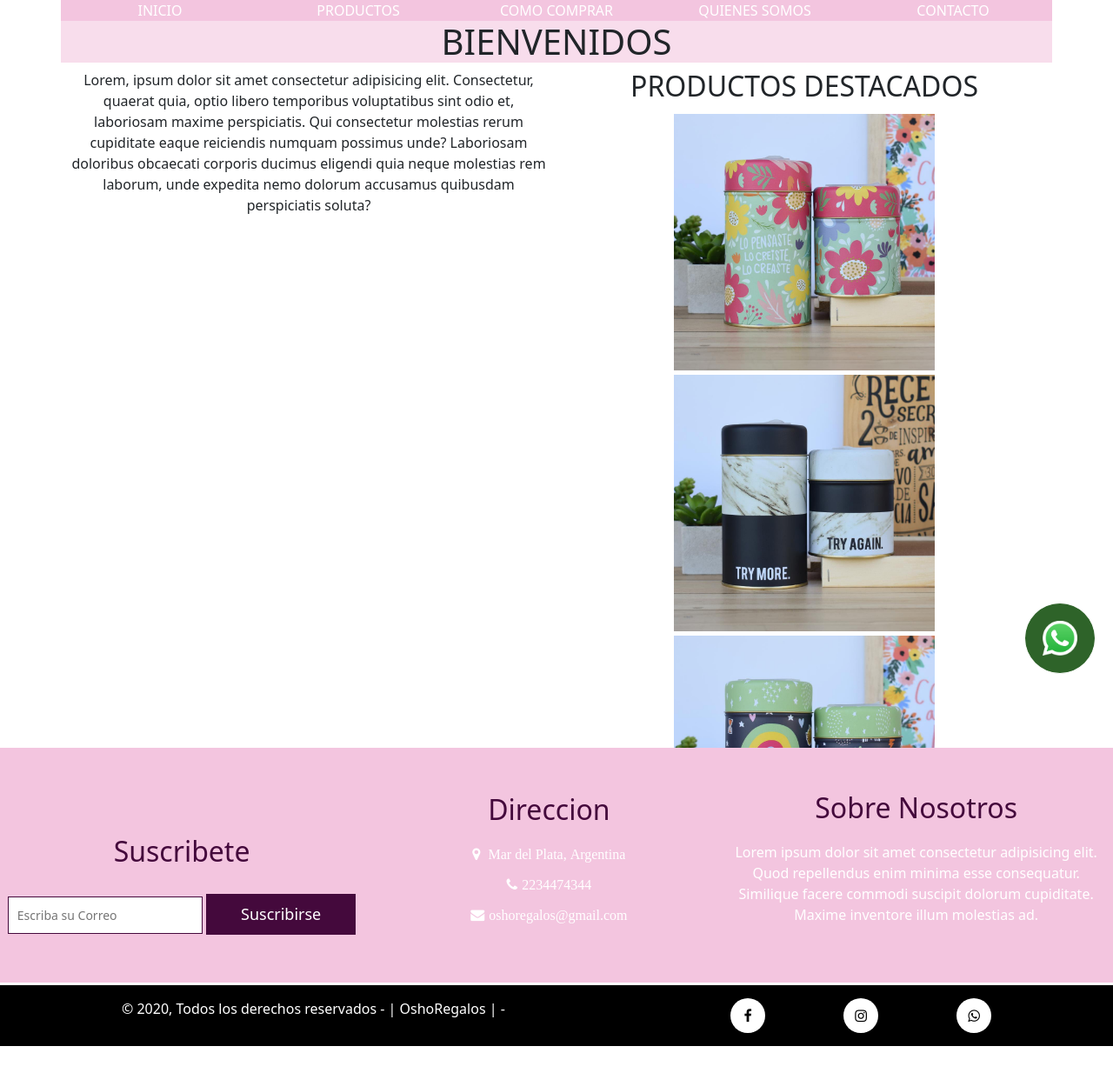
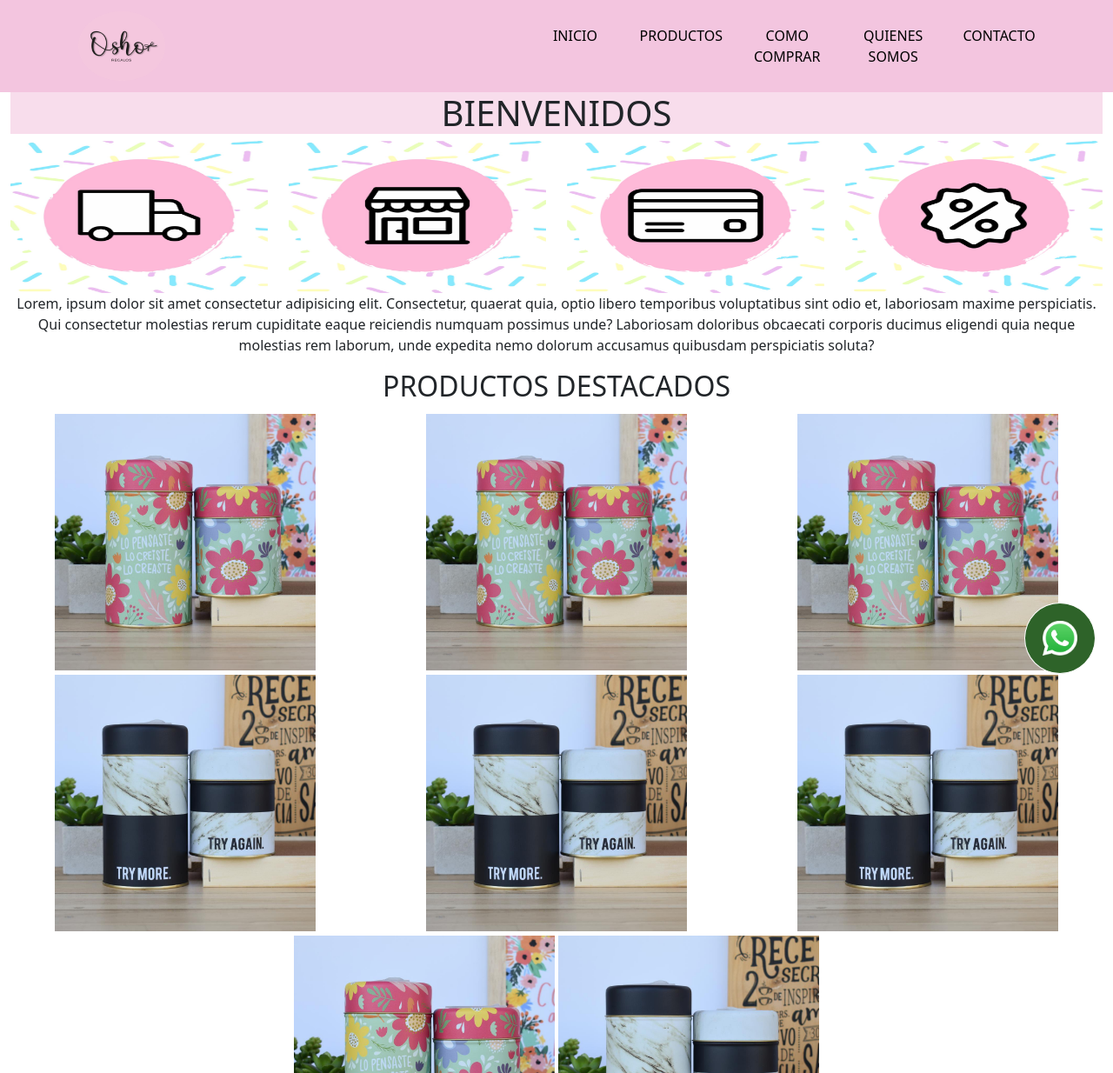
Before and after one commit to lucas7065/PreEntrega2Morreale, a plain HTML site: page index.html in a window 1280 px wide. Shown: the top 1234 px of the page at 87% size. Before the commit the page ends 1203 px from the top, so only its background shows below. Drawn offline with nearby package versions, Linux system fonts and the light colour scheme.

Commit message:
cambio total del header, incluido el nav, agregue transiciones al logo

```diff
--- a/css/style.css
+++ b/css/style.css
@@ -1,7 +1,6 @@
 *{
     margin: 0;
     padding: 0;
-    box-sizing: border-box;
 }
 
 /*  HEADER  */
@@ -10,29 +9,41 @@ header{
     background-color: #F3C5DF;
     color: white;
     text-align: center;
+
 }
 
 main{
     text-align: center;
-
 }
 
 h1{
     background-color: #f8ddec;
+    width: 100%;
 }
 
 
 a{
     list-style-type: none;
     text-decoration: none;
-    color: white;
+    color: rgb(0, 0, 0);
 }
 
 a:hover{
-    color: black;
+    color:white;
 }
 
+.navbar-brand:hover{
+    transform:rotate(360deg);
+    transition: 1s transform linear;
+}
+
+
 /*  MAIN  */
+
+.imagenes-x{
+    height: 175px;
+    width: 175px;
+}
 
 .container-boton{
     background-color: #2E6329;
@@ -50,12 +61,12 @@ a:hover{
     }
 
 
-.imagnes-inicio{
+.imagenes-inicio{
     height: 300px;
     width: 300px;
     padding-top: 5px;
+
 }
-
 
 
 
@@ -63,7 +74,8 @@ a:hover{
 
 footer{
     position: absolute;
-    bottom: -100px;
+    padding-top: 100px;
+
     width: 100%;
     height: 40px;
 }
--- a/index.html
+++ b/index.html
@@ -12,8 +12,15 @@
 </head>
 <body>
 
-    <header class="container">
-        <nav class="row">
+
+    <header>
+        <nav class="container navbar">
+            <div class="row">
+              <a class="navbar-brand" href="#">
+                <img src="./assets/images/circle-cropped.png" alt="" width="100px" height="80px">
+              </a>
+            </div>
+            <section class="row">
                 <div class="col">
                     <a href="./index.html">INICIO</a>
                 </div>
@@ -29,27 +36,65 @@
                 <div class="col">
                     <a href="./pages/contacto.html">CONTACTO</a>
                 </div>
+
+
+            </section>
+
           </nav>
     </header>
 
 
 
-    <main class="container">
+    <main class="container-fluid">
+
+        <h1>BIENVENIDOS</h1>
+
             <div class="row">
-            <h1>BIENVENIDOS</h1>
+                <img class="imagenes-x col" src="./assets/images/x/1-1.jpeg">
+                <img class="imagenes-x col" src="./assets/images/x/2-2.jpeg">
+                <img class="imagenes-x col" src="./assets/images/x/3-1.jpeg">
+                <img class="imagenes-x col" src="./assets/images/x/4.jpeg">
+            </div>
+
+        <div class="row">
+
             <section class="col">
                 <p>Lorem, ipsum dolor sit amet consectetur adipisicing elit. Consectetur, quaerat quia, optio libero temporibus voluptatibus sint odio et, laboriosam maxime perspiciatis. Qui consectetur molestias rerum cupiditate eaque reiciendis numquam possimus unde? Laboriosam doloribus obcaecati corporis ducimus eligendi quia neque molestias rem laborum, unde expedita nemo dolorum accusamus quibusdam perspiciatis soluta?</p>
             </section>
 
+            <h2>PRODUCTOS DESTACADOS</h2>
+
             <section class="col">
-                <h2>PRODUCTOS DESTACADOS</h2>
+
                 <div class="main_imagenes">
-                    <a href="./pages/productos.html"><img class="imagnes-inicio" src="./assets/images/1646836330864-278310.jpg" alt=""></a>
-                    <a href="./pages/productos.html"><img class="imagnes-inicio" src="./assets/images/1646836331014-278311.jpg" alt=""></a>
-                    <a href="./pages/productos.html"><img class="imagnes-inicio" src="./assets/images/1646836331103-278309.jpg" alt=""></a>
+                    <a href="./pages/productos.html"><img class="imagenes-inicio" src="./assets/images/1646836330864-278310.jpg" alt=""></a>
+                    <a href="./pages/productos.html"><img class="imagenes-inicio" src="./assets/images/1646836331014-278311.jpg" alt=""></a>
+                </div>
+            </section>
+
+            <section class="col">
+                <div class="main_imagenes">
+                    <a href="./pages/productos.html"><img class="imagenes-inicio" src="./assets/images/1646836330864-278310.jpg" alt=""></a>
+                    <a href="./pages/productos.html"><img class="imagenes-inicio" src="./assets/images/1646836331014-278311.jpg" alt=""></a>
+                </div>
+            </section>
+
+            <section class="col">
+                <div class="main_imagenes">
+                    <a href="./pages/productos.html"><img class="imagenes-inicio" src="./assets/images/1646836330864-278310.jpg" alt=""></a>
+                    <a href="./pages/productos.html"><img class="imagenes-inicio" src="./assets/images/1646836331014-278311.jpg" alt=""></a>
+                </div>
+            </section>
+
+            <section class="col">
+                <div class="main_imagenes">
+                    <a href="./pages/productos.html"><img class="imagenes-inicio" src="./assets/images/1646836330864-278310.jpg" alt=""></a>
+                    <a href="./pages/productos.html"><img class="imagenes-inicio" src="./assets/images/1646836331014-278311.jpg" alt=""></a>
                 </div>
             </section>
         </div>
+
+
 
 
         <div class="container-boton">
```
Also changed, not shown: pages/como_comprar.html (+12 -2 lines), pages/contacto.html (+12 -2 lines), pages/productos.html (+22 -11 lines), pages/quienes_somos.html (+16 -2 lines), assets/images/Banner osho_page-0001.jpg, assets/images/x/1-1.jpeg (added), assets/images/x/2-2.jpeg (added), assets/images/x/3-1.jpeg (added), assets/images/x/4.jpeg (added). Lines whose indentation alone changed are shown as unchanged.
